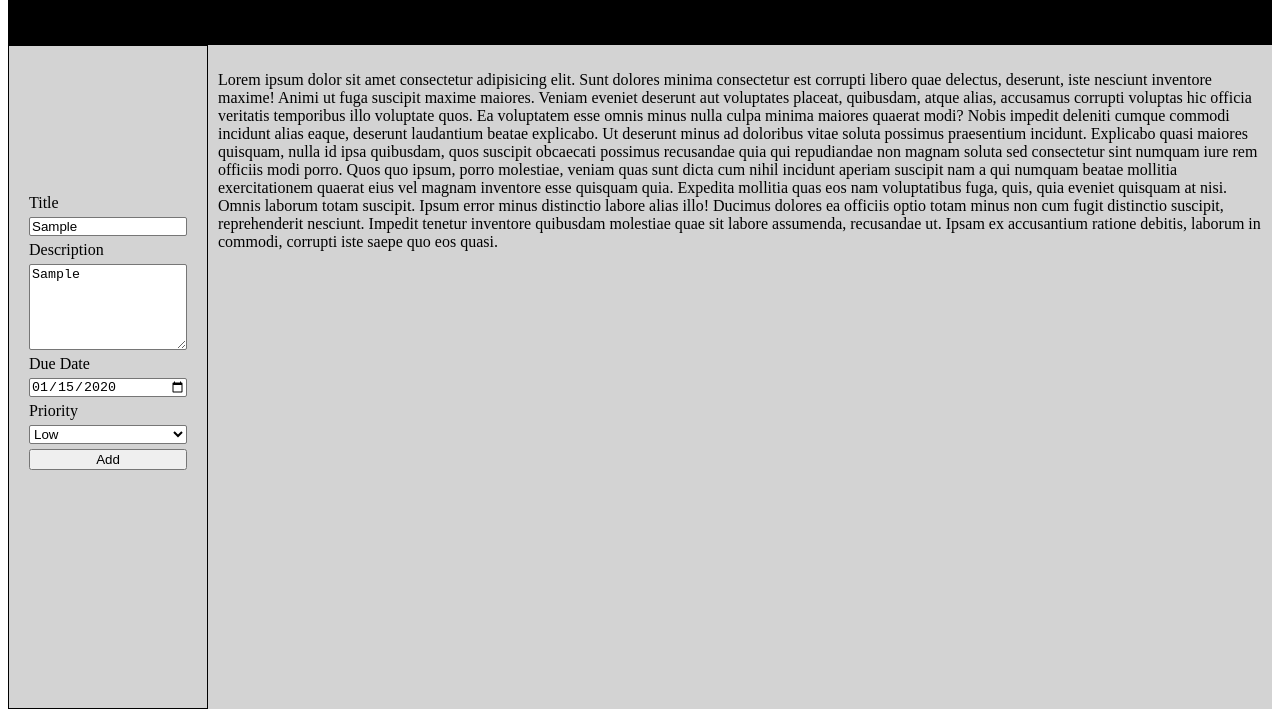
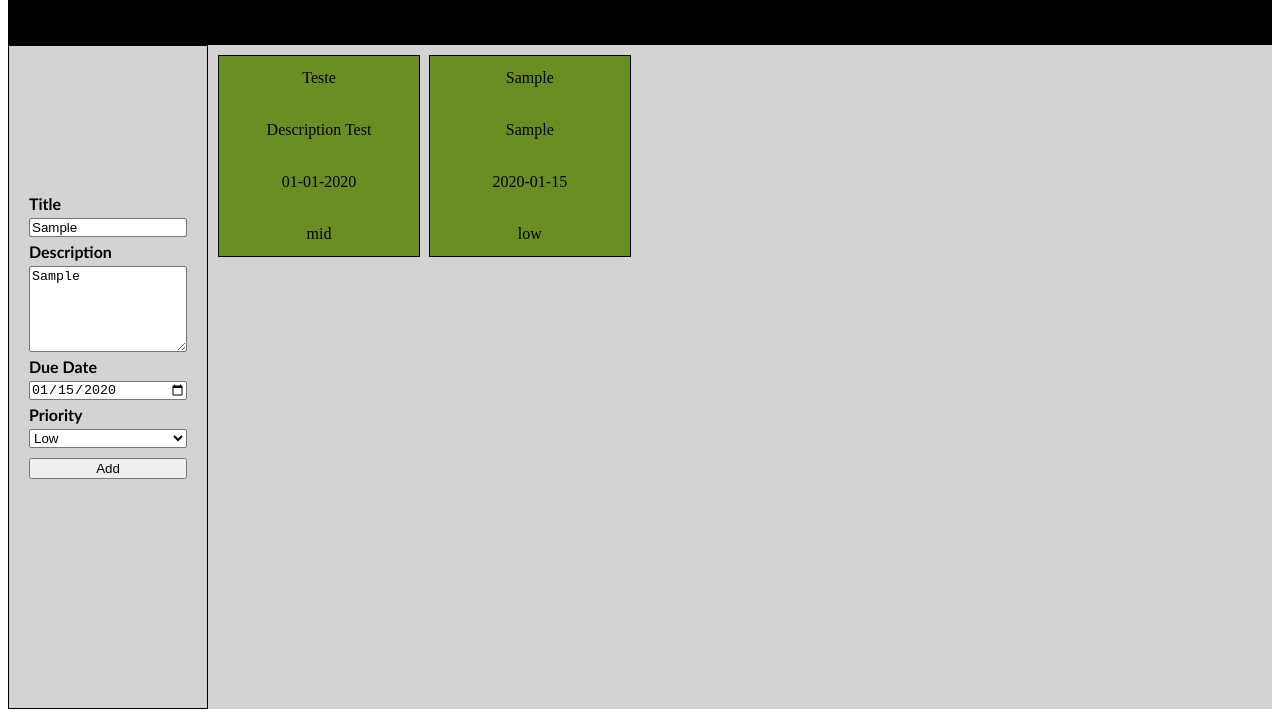
Before and after one commit to ROSS1996/todolist, a website built with webpack: page dist/index.html in a window 1280 px wide. Both pictures are taken after typing "Sample", "Sample", "2020-01-15" into the empty fields and a click on the button "Add". Shown: the part 122-839 px from the top of the page. Built offline with nearby package versions, Linux system fonts and the light colour scheme.

Commit message:
Implement function to add new tasks

```diff
--- a/src/index.js
+++ b/src/index.js
@@ -1,8 +1,56 @@
 import './style.css'
+import Task from './tasks'
+
+const addBtn = document.getElementById('addBtn')
+
+const tasks = []
 
 const content = document.getElementById('content')
 
-const text = document.createElement('p')
-text.innerText = 'Lorem ipsum dolor sit amet consectetur adipisicing elit. Sunt dolores minima consectetur est corrupti libero quae delectus, deserunt, iste nesciunt inventore maxime! Animi ut fuga suscipit maxime maiores. Veniam eveniet deserunt aut voluptates placeat, quibusdam, atque alias, accusamus corrupti voluptas hic officia veritatis temporibus illo voluptate quos. Ea voluptatem esse omnis minus nulla culpa minima maiores quaerat modi? Nobis impedit deleniti cumque commodi incidunt alias eaque, deserunt laudantium beatae explicabo. Ut deserunt minus ad doloribus vitae soluta possimus praesentium incidunt. Explicabo quasi maiores quisquam, nulla id ipsa quibusdam, quos suscipit obcaecati possimus recusandae quia qui repudiandae non magnam soluta sed consectetur sint numquam iure rem officiis modi porro. Quos quo ipsum, porro molestiae, veniam quas sunt dicta cum nihil incidunt aperiam suscipit nam a qui numquam beatae mollitia exercitationem quaerat eius vel magnam inventore esse quisquam quia. Expedita mollitia quas eos nam voluptatibus fuga, quis, quia eveniet quisquam at nisi. Omnis laborum totam suscipit. Ipsum error minus distinctio labore alias illo! Ducimus dolores ea officiis optio totam minus non cum fugit distinctio suscipit, reprehenderit nesciunt. Impedit tenetur inventore quibusdam molestiae quae sit labore assumenda, recusandae ut. Ipsam ex accusantium ratione debitis, laborum in commodi, corrupti iste saepe quo eos quasi.'
+tasks.push(new Task('Teste', 'Description Test', '01-01-2020', 'mid'))
 
-content.appendChild(text)
+const loadAll = function () {
+  for (let i = 0; i < tasks.length; i++) {
+    const div = document.createElement('div')
+    div.classList.add('taskCard')
+    const title = document.createElement('p')
+    title.innerText = tasks[i].title
+    const description = document.createElement('p')
+    description.innerText = tasks[i].description
+    const dueDate = document.createElement('p')
+    dueDate.innerText = tasks[i].dueDate
+    const priority = document.createElement('p')
+    priority.innerText = tasks[i].priority
+    div.appendChild(title)
+    div.appendChild(description)
+    div.appendChild(dueDate)
+    div.appendChild(priority)
+    content.appendChild(div)
+  }
+}
+
+loadAll()
+
+addBtn.addEventListener('click', function () {
+  const title = document.getElementById('title').value
+  const description = document.getElementById('description').value
+  const dueDate = document.getElementById('dueDate').value
+  const priority = document.getElementById('priority').value
+  const test = new Task(title, description, dueDate, priority)
+  tasks.push(test)
+  const div = document.createElement('div')
+  div.classList.add('taskCard')
+  const DomTitle = document.createElement('p')
+  DomTitle.innerText = title
+  const DomDescription = document.createElement('p')
+  DomDescription.innerText = description
+  const DomDueDate = document.createElement('p')
+  DomDueDate.innerText = dueDate
+  const DomPriority = document.createElement('p')
+  DomPriority.innerText = priority
+  div.appendChild(DomTitle)
+  div.appendChild(DomDescription)
+  div.appendChild(DomDueDate)
+  div.appendChild(DomPriority)
+  content.appendChild(div)
+})
--- a/src/style.css
+++ b/src/style.css
@@ -21,6 +21,15 @@ textarea, input, select {
     background-color: #ffffff;
 }
 
+button {
+    margin-top: 5px;
+}
+
+label {
+    font-weight: 600;
+    font-family: 'Trebuchet MS', 'Lucida Sans Unicode', 'Lucida Grande', 'Lucida Sans', Arial, sans-serif;
+}
+
 #menu {
     padding: 10px;
     border: 1px solid #000000;
@@ -42,3 +51,21 @@ textarea, input, select {
 #content {
     padding: 10px;
 }
+
+.taskCard {
+    width: 200px;
+    height: 200px;
+    background-color: olivedrab;
+    border: 1px solid black;
+    display: flex;
+    flex-direction: column;
+    justify-content: center;
+    align-items: center;
+    gap: 2px;
+}
+
+#content {
+    display: grid;
+    grid-template-columns: repeat(auto-fill, minmax(200px, 1fr));
+    gap: 10px;
+}
--- /dev/null
+++ b/src/tasks.js
@@ -0,0 +1,11 @@
+class Task {
+  constructor (title, description, dueDate, priority) {
+    this.title = title
+    this.description = description
+    this.dueDate = dueDate
+    this.priority = priority
+    this.done = false
+  }
+}
+
+export default Task
```
Also changed, not shown: dist/index.html, dist/main.js.
